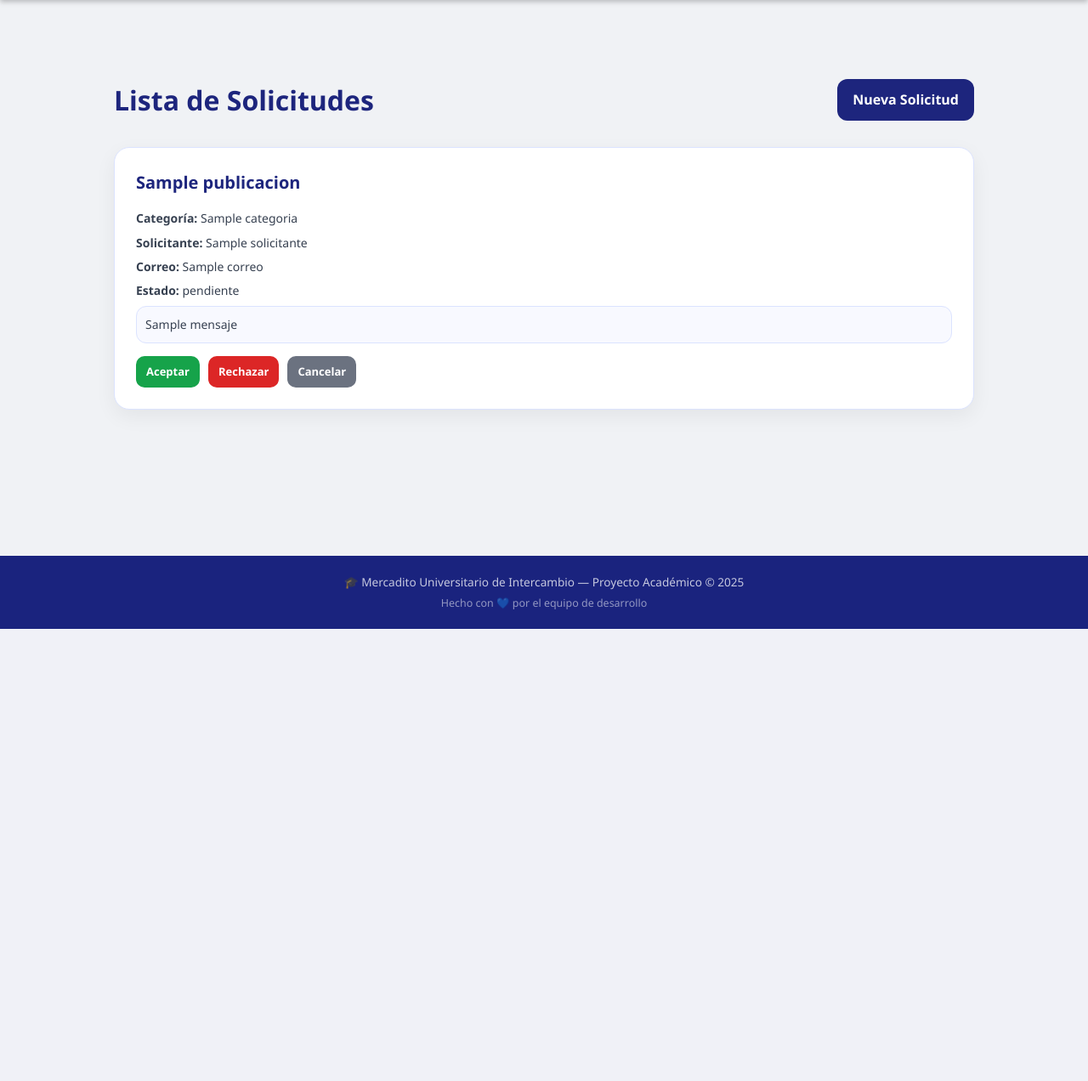
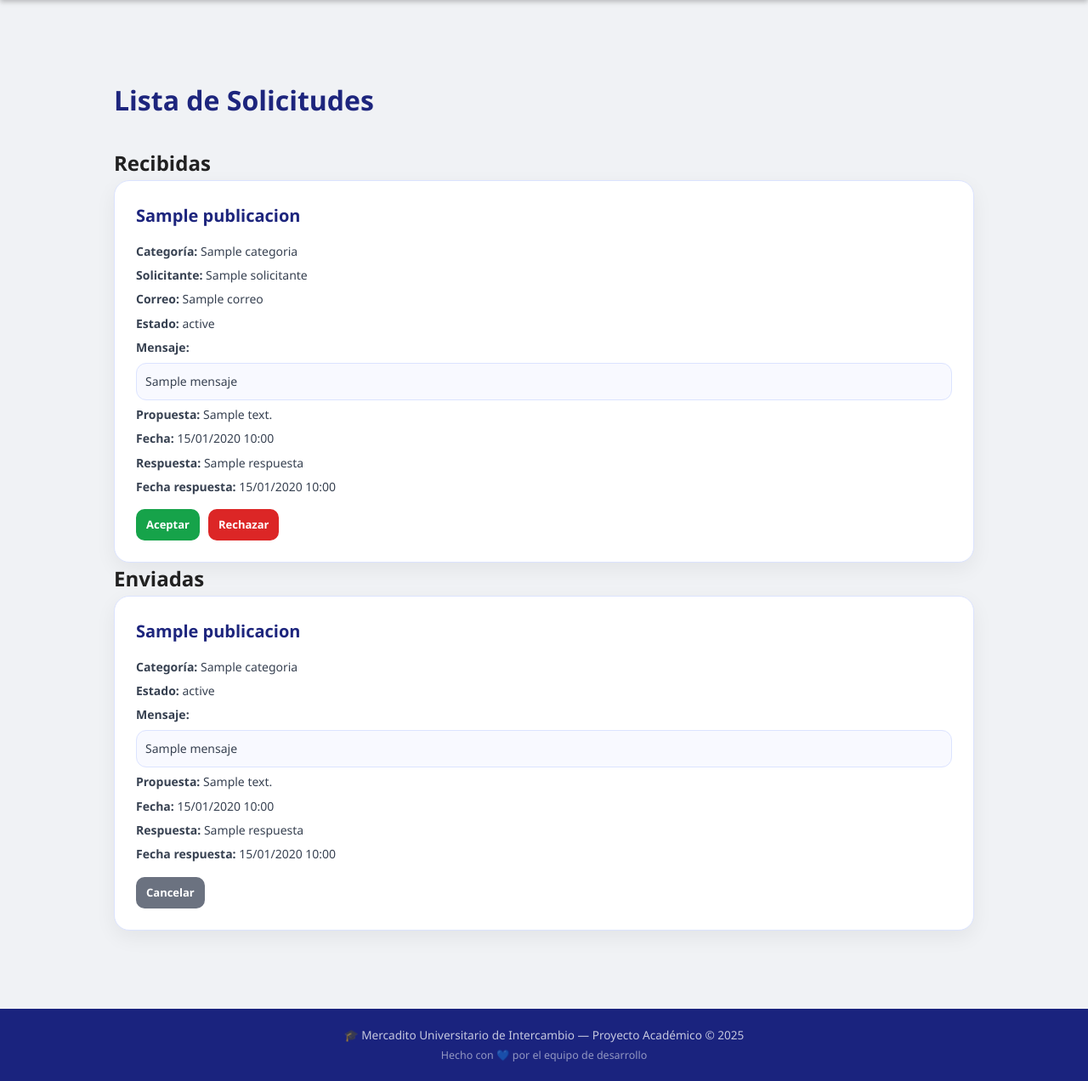
Before and after one commit to Androide4/mercadito-universitario, a Django app: template mercadito/apps/solicitudes/templates/solicitudes/lista_solicitudes.html in a window 1280 px wide. Shown: the part 60-1332 px from the top of the page at 85% size. Before the commit the page ends 800 px from the top, so only its background shows below. Run offline with Django 5.2, Linux system fonts and the light colour scheme; the template is opened without the code that fills it: most values are stand-ins (such as "Sample title", 1, 10 or a date in 2020).

Commit message:
integracion proyecto final

```diff
--- a/mercadito/apps/accounts/forms.py
+++ b/mercadito/apps/accounts/forms.py
@@ -8,6 +8,7 @@ class RegistroForm(forms.ModelForm):
             'placeholder': 'Contraseña'
         })
     )
+    foto_perfil = forms.ImageField(required=False)
 
     class Meta:
         model = Usuario
@@ -19,5 +20,6 @@ class RegistroForm(forms.ModelForm):
             'carrera',
             'semestre',
             'telefono',
-            'descripcion'
+            'descripcion',
+            'foto_perfil'
         ]
--- a/mercadito/apps/accounts/templates/accounts/register.html
+++ b/mercadito/apps/accounts/templates/accounts/register.html
@@ -10,8 +10,7 @@
 
         <h1>Registro</h1>
 
-        <form method="POST" class="login-form">
-
+        <form method="POST" enctype="multipart/form-data" class="login-form">
             {% csrf_token %}
 
             {{ form.as_p }}
--- a/mercadito/apps/publicaciones/views.py
+++ b/mercadito/apps/publicaciones/views.py
@@ -12,7 +12,10 @@ def listar_publicaciones(request):
         return redirect('/')
 
     publicaciones = Publicacion.objects.filter(
-        estado_publicacion=Publicacion.EstadoPublicacionChoices.ACTIVA
+        estado_publicacion__in=[
+            Publicacion.EstadoPublicacionChoices.ACTIVA,
+            Publicacion.EstadoPublicacionChoices.CERRADA,
+        ]
     ).order_by('-fecha_publicacion')
 
     data = {
--- a/mercadito/apps/solicitudes/templates/solicitudes/lista_solicitudes.html
+++ b/mercadito/apps/solicitudes/templates/solicitudes/lista_solicitudes.html
@@ -7,19 +7,14 @@
 <div class="solicitudes-container">
 
     <div class="solicitudes-header">
-
         <h1>Lista de Solicitudes</h1>
-
-        <a href="{% url 'enviar_solicitud' %}" class="btn-nueva">
-            Nueva Solicitud
-        </a>
-
     </div>
 
+    <h2>Recibidas</h2>
+
+    {% if recibidas %}
     <div class="solicitudes-grid">
-
-        {% for solicitud in solicitudes %}
-
+        {% for solicitud in recibidas %}
         <div class="solicitud-card">
 
             <h2>{{ solicitud.publicacion.titulo }}</h2>
@@ -30,39 +25,85 @@
 
             <p><strong>Correo:</strong> {{ solicitud.solicitante.correo }}</p>
 
-            <p><strong>Estado:</strong> {{ solicitud.estado_solicitud }}</p>
+            <p><strong>Estado:</strong> {{ solicitud.get_estado_solicitud_display }}</p>
 
+            <p><strong>Mensaje:</strong></p>
             <p class="mensaje">{{ solicitud.mensaje }}</p>
 
+            {% if solicitud.propuesta_intercambio %}
+            <p><strong>Propuesta:</strong> {{ solicitud.propuesta_intercambio }}</p>
+            {% endif %}
+
+            <p><strong>Fecha:</strong> {{ solicitud.fecha_solicitud|date:"d/m/Y H:i" }}</p>
+
+            {% if solicitud.respuesta %}
+            <p><strong>Respuesta:</strong> {{ solicitud.respuesta }}</p>
+            {% endif %}
+
+            {% if solicitud.fecha_respuesta %}
+            <p><strong>Fecha respuesta:</strong> {{ solicitud.fecha_respuesta|date:"d/m/Y H:i" }}</p>
+            {% endif %}
+
             {% if solicitud.estado_solicitud == 'pendiente' %}
-
             <div class="solicitud-botones">
-
-                <a href="{% url 'aceptar_solicitud' solicitud.id %}" class="btn-aceptar">
-                    Aceptar
-                </a>
-
-                <a href="{% url 'rechazar_solicitud' solicitud.id %}" class="btn-rechazar">
-                    Rechazar
-                </a>
-
-                <a href="{% url 'cancelar_solicitud' solicitud.id %}" class="btn-cancelar">
-                    Cancelar
-                </a>
-
+                <a href="{% url 'aceptar_solicitud' solicitud.id %}" class="btn-aceptar">Aceptar</a>
+                <a href="{% url 'rechazar_solicitud' solicitud.id %}" class="btn-rechazar">Rechazar</a>
             </div>
-
             {% else %}
-
-            <p class="procesada">Solicitud procesada</p>
-
+            <p class="procesada">Solicitud {{ solicitud.get_estado_solicitud_display }}</p>
             {% endif %}
 
         </div>
+        {% endfor %}
+    </div>
+    {% else %}
+    <p>No tienes solicitudes recibidas.</p>
+    {% endif %}
 
+    <h2>Enviadas</h2>
+
+    {% if enviadas %}
+    <div class="solicitudes-grid">
+        {% for solicitud in enviadas %}
+        <div class="solicitud-card">
+
+            <h2>{{ solicitud.publicacion.titulo }}</h2>
+
+            <p><strong>Categoría:</strong> {{ solicitud.publicacion.categoria }}</p>
+
+            <p><strong>Estado:</strong> {{ solicitud.get_estado_solicitud_display }}</p>
+
+            <p><strong>Mensaje:</strong></p>
+            <p class="mensaje">{{ solicitud.mensaje }}</p>
+
+            {% if solicitud.propuesta_intercambio %}
+            <p><strong>Propuesta:</strong> {{ solicitud.propuesta_intercambio }}</p>
+            {% endif %}
+
+            <p><strong>Fecha:</strong> {{ solicitud.fecha_solicitud|date:"d/m/Y H:i" }}</p>
+
+            {% if solicitud.respuesta %}
+            <p><strong>Respuesta:</strong> {{ solicitud.respuesta }}</p>
+            {% endif %}
+
+            {% if solicitud.fecha_respuesta %}
+            <p><strong>Fecha respuesta:</strong> {{ solicitud.fecha_respuesta|date:"d/m/Y H:i" }}</p>
+            {% endif %}
+
+            {% if solicitud.estado_solicitud == 'pendiente' %}
+            <div class="solicitud-botones">
+                <a href="{% url 'cancelar_solicitud' solicitud.id %}" class="btn-cancelar">Cancelar</a>
+            </div>
+            {% else %}
+            <p class="procesada">Solicitud {{ solicitud.get_estado_solicitud_display }}</p>
+            {% endif %}
+
+        </div>
         {% endfor %}
-
     </div>
+    {% else %}
+    <p>No tienes solicitudes enviadas.</p>
+    {% endif %}
 
 </div>
 
--- a/mercadito/mercadito/settings.py
+++ b/mercadito/mercadito/settings.py
@@ -85,7 +85,7 @@ WSGI_APPLICATION = 'mercadito.wsgi.application'
 DATABASES = {
     'default': {
         'ENGINE': 'django_mongodb_backend',
-        'HOST': 'mongodb://localhost:27017/',
+        'HOST': 'mongodb+srv://sguerrero26:esga0526@cluster.spqn3ma.mongodb.net/?appName=Cluster',
         'NAME': 'mercadito_db',
     },
 }
--- a/mercadito/static/style.css
+++ b/mercadito/static/style.css
@@ -1566,3 +1566,18 @@ img {
     background: #151c63;
     transform: translateY(-2px);
 }
+
+.profile-foto {
+    display: flex;
+    justify-content: center;
+    margin-bottom: 1.5rem;
+}
+
+.profile-foto img {
+    width: 120px;
+    height: 120px;
+    border-radius: 50%;
+    object-fit: cover;
+    object-position: top;
+    border: 3px solid #e0e0e0;
+}
```
Also changed, not shown: mercadito/apps/accounts/templates/accounts/profile.html (+21 -0 lines), mercadito/apps/accounts/views.py (+7 -14 lines), mercadito/apps/publicaciones/templates/detalle_publicacion.html (+7 -1 lines), mercadito/apps/solicitudes/forms.py (+1 -21 lines), mercadito/apps/solicitudes/templates/solicitudes/enviar_solicitud.html (+11 -5 lines), mercadito/apps/solicitudes/templates/solicitudes/responder_solicitud.html (added, +32 -0 lines), mercadito/apps/solicitudes/urls.py (+7 -1 lines), mercadito/apps/solicitudes/views.py (+89 -43 lines).
